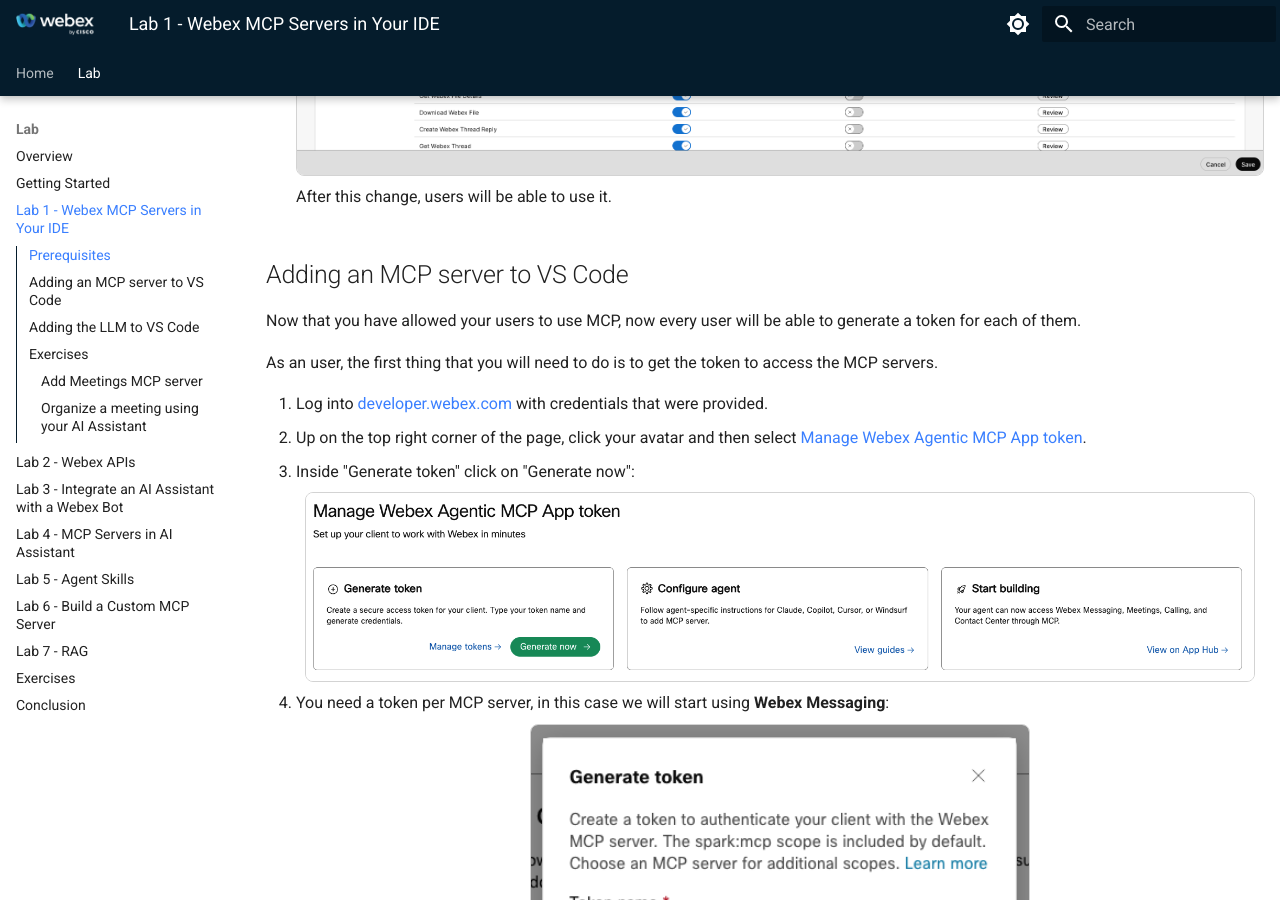
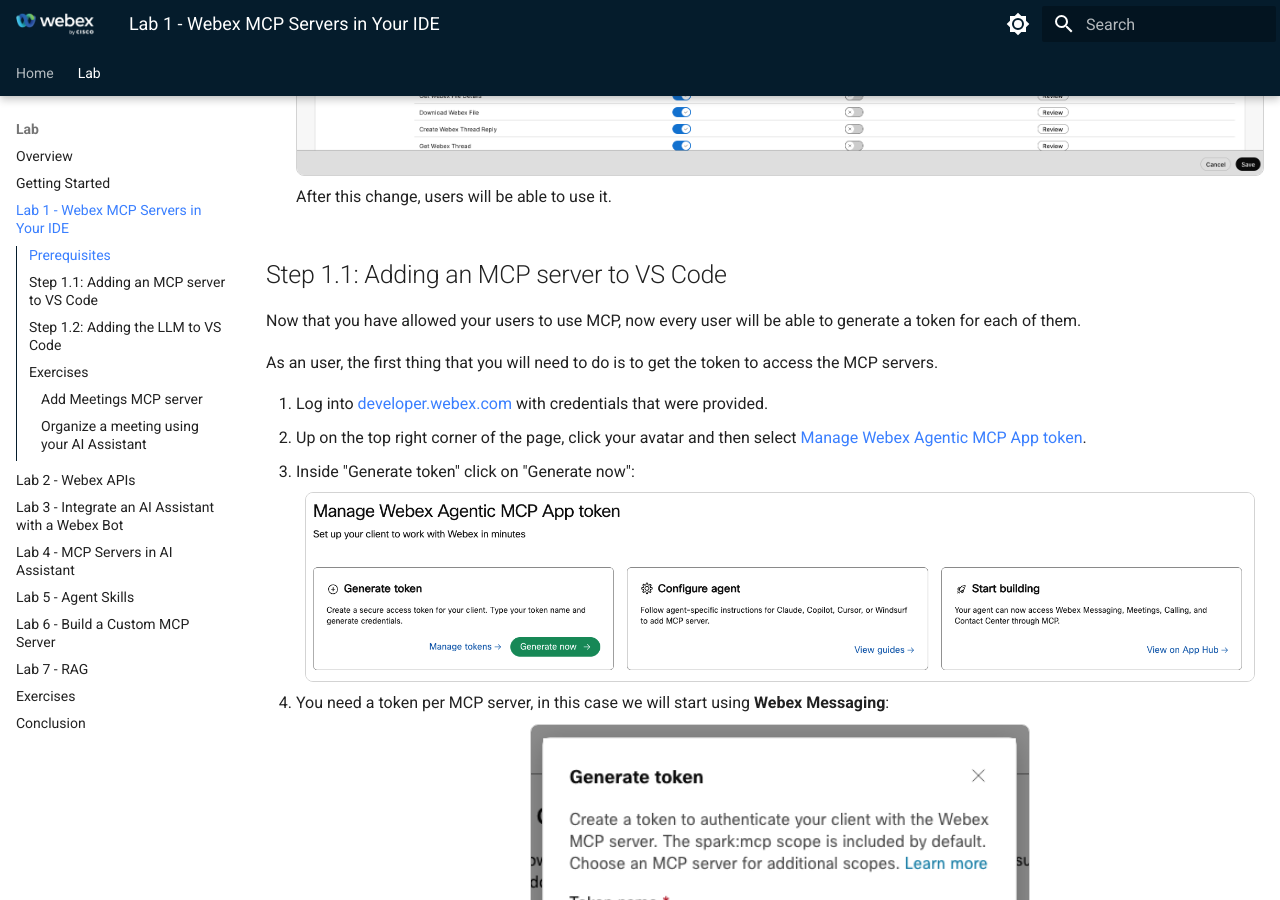
Before and after one commit to WebexCC-SA/LAB-31123, an MkDocs documentation site: the page built from docs/lab1_webex-mcp-in-ide.md, in a window 1280 px wide and 900 px high, scrolled down 3338 px. Built offline with MkDocs 1.6.1 and Material for MkDocs 9.7.7, drawn with Linux system fonts in a browser that asks for light colours; some of the changed text lies outside the part shown.

Commit message:
Update lab1_webex-mcp-in-ide.md

```diff
--- a/docs/lab1_webex-mcp-in-ide.md
+++ b/docs/lab1_webex-mcp-in-ide.md
@@ -64,7 +64,7 @@
 
     After this change, users will be able to use it.
 
-## Adding an MCP server to VS Code
+## Step 1.1: Adding an MCP server to VS Code
 
 Now that you have allowed your users to use MCP, now every user will be able to generate a token for each of them.
 
@@ -152,7 +152,7 @@
 
     ![Tools](./assets/tools_2.png){ width="400" style="display: block; margin: 0 auto; border: 1px solid lightgray; border-radius: 8px;"}
 
-## Adding the LLM to VS Code
+## Step 1.2: Adding the LLM to VS Code
 
 The MCP server itself it is just a bunch of tools that an agent can call, but you need to add the brain, that will be the LLM. In this lab we will be using OpenAI models,
 The Webex MCP server is only the tool layer (list spaces, search messages, etc.). The LLM is the brain that reads your question, chooses tools, and turns results into an answer.
```
